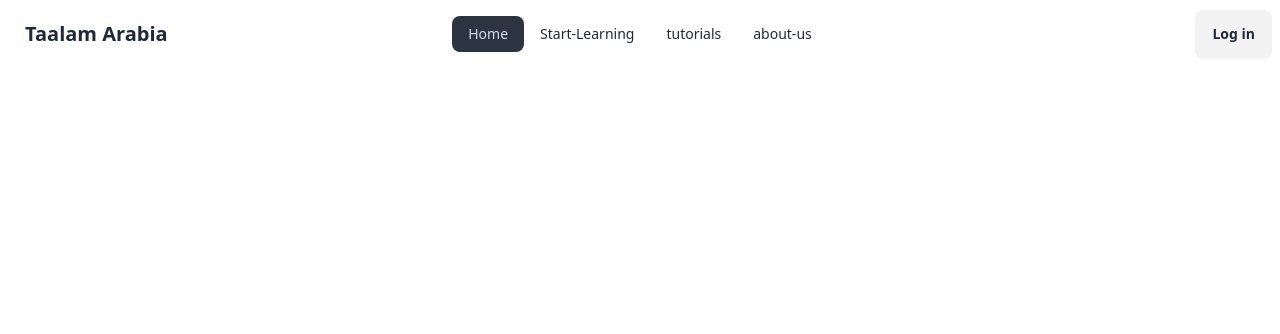
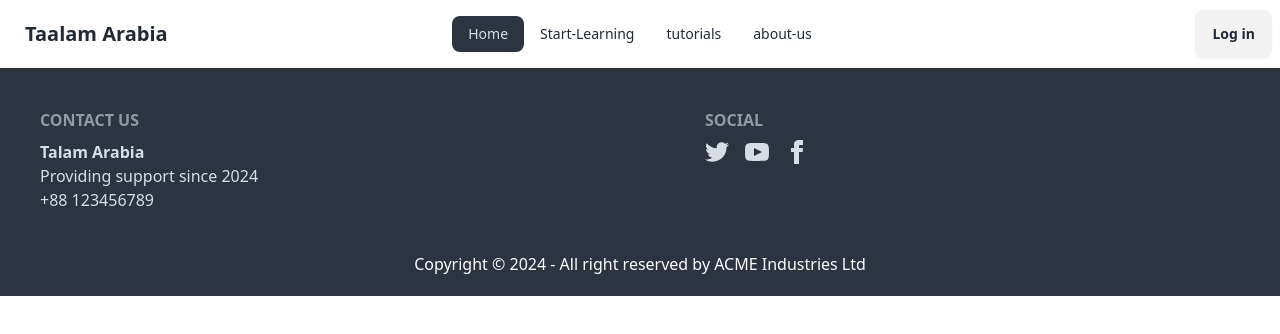
Before and after one commit to mdhasanshuvo/Taalam-Arabia, a React (Vite) app: page / in a window 1280 px wide. Shown: the top 334 px of the page. Built offline with nearby package versions, Linux system fonts and the light colour scheme.

Commit message:
added footer with contact details,social links and copywrite note

```diff
--- a/package.json
+++ b/package.json
@@ -31,6 +31,6 @@
     "globals": "^15.11.0",
     "postcss": "^8.4.49",
     "tailwindcss": "^3.4.15",
-    "vite": "^5.4.10"
+    "vite": "^5.4.11"
   }
 }
--- a/src/App.jsx
+++ b/src/App.jsx
@@ -3,7 +3,6 @@
 import viteLogo from '/vite.svg'
 import './App.css'
 
-// test comment
 
 function App() {
   const [count, setCount] = useState(0)
--- /dev/null
+++ b/src/components/Footer.jsx
@@ -0,0 +1,67 @@
+import React from 'react';
+
+const Footer = () => {
+    return (
+        <div>
+            <footer className="footer bg-neutral text-neutral-content p-10">
+                <div  className='mx-auto md:mx-0 w-52 md:w-auto'>
+                    <aside className='text-base'>
+                        <h2 className='footer-title'>Contact us</h2>
+                        <p  >
+                            <span className='font-bold'>Talam Arabia</span>
+                            <br />
+                            Providing support since 2024
+                            <br />
+                            +88 123456789
+                        </p>
+                    </aside>
+                </div>
+                <div  className='mx-auto md:mx-0 w-52 md:w-auto text-base'>
+                    <nav>
+                        <h6 className="footer-title">Social</h6>
+                        <div className="grid grid-flow-col gap-4">
+                            <a>
+                                <svg
+                                    xmlns="http://www.w3.org/2000/svg"
+                                    width="24"
+                                    height="24"
+                                    viewBox="0 0 24 24"
+                                    className="fill-current">
+                                    <path
+                                        d="M24 4.557c-.883.392-1.832.656-2.828.775 1.017-.609 1.798-1.574 2.165-2.724-.951.564-2.005.974-3.127 1.195-.897-.957-2.178-1.555-3.594-1.555-3.179 0-5.515 2.966-4.797 6.045-4.091-.205-7.719-2.165-10.148-5.144-1.29 2.213-.669 5.108 1.523 6.574-.806-.026-1.566-.247-2.229-.616-.054 2.281 1.581 4.415 3.949 4.89-.693.188-1.452.232-2.224.084.626 1.956 2.444 3.379 4.6 3.419-2.07 1.623-4.678 2.348-7.29 2.04 2.179 1.397 4.768 2.212 7.548 2.212 9.142 0 14.307-7.721 13.995-14.646.962-.695 1.797-1.562 2.457-2.549z"></path>
+                                </svg>
+                            </a>
+                            <a>
+                                <svg
+                                    xmlns="http://www.w3.org/2000/svg"
+                                    width="24"
+                                    height="24"
+                                    viewBox="0 0 24 24"
+                                    className="fill-current">
+                                    <path
+                                        d="M19.615 3.184c-3.604-.246-11.631-.245-15.23 0-3.897.266-4.356 2.62-4.385 8.816.029 6.185.484 8.549 4.385 8.816 3.6.245 11.626.246 15.23 0 3.897-.266 4.356-2.62 4.385-8.816-.029-6.185-.484-8.549-4.385-8.816zm-10.615 12.816v-8l8 3.993-8 4.007z"></path>
+                                </svg>
+                            </a>
+                            <a>
+                                <svg
+                                    xmlns="http://www.w3.org/2000/svg"
+                                    width="24"
+                                    height="24"
+                                    viewBox="0 0 24 24"
+                                    className="fill-current">
+                                    <path
+                                        d="M9 8h-3v4h3v12h5v-12h3.642l.358-4h-4v-1.667c0-.955.192-1.333 1.115-1.333h2.885v-5h-3.808c-3.596 0-5.192 1.583-5.192 4.615v3.385z"></path>
+                                </svg>
+                            </a>
+                        </div>
+                    </nav>
+                </div>
+            </footer>
+            <aside>
+                <p className='bg-neutral text-white text-center pb-5 px-1'>Copyright © {new Date().getFullYear()} - All right reserved by ACME Industries Ltd</p>
+            </aside>
+        </div>
+    );
+};
+
+export default Footer;
--- a/src/pages/Home.jsx
+++ b/src/pages/Home.jsx
@@ -1,3 +1,4 @@
+import Footer from "../components/Footer";
 import Header from "../components/Header";
 
 const Home = () => {
@@ -8,6 +9,15 @@
                 <Header></Header>
             </header>
 
+            <main>
+
+            </main>
+
+
+            {/* footer section */}
+            <footer>
+                <Footer></Footer>
+            </footer>
 
         </div>
     );
```
Also changed, not shown: 1 other file (tests, documents, lock files or other folders).
